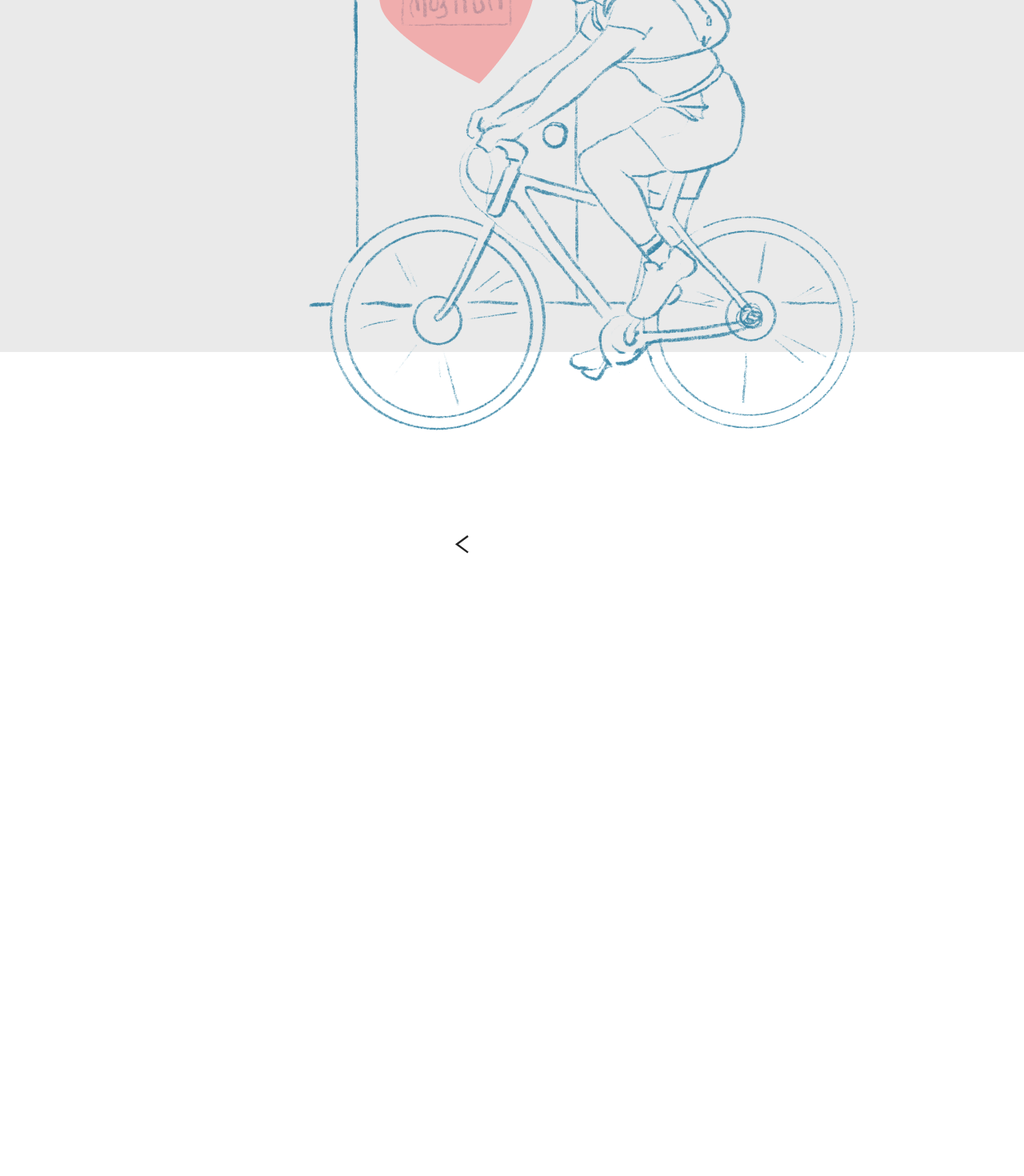
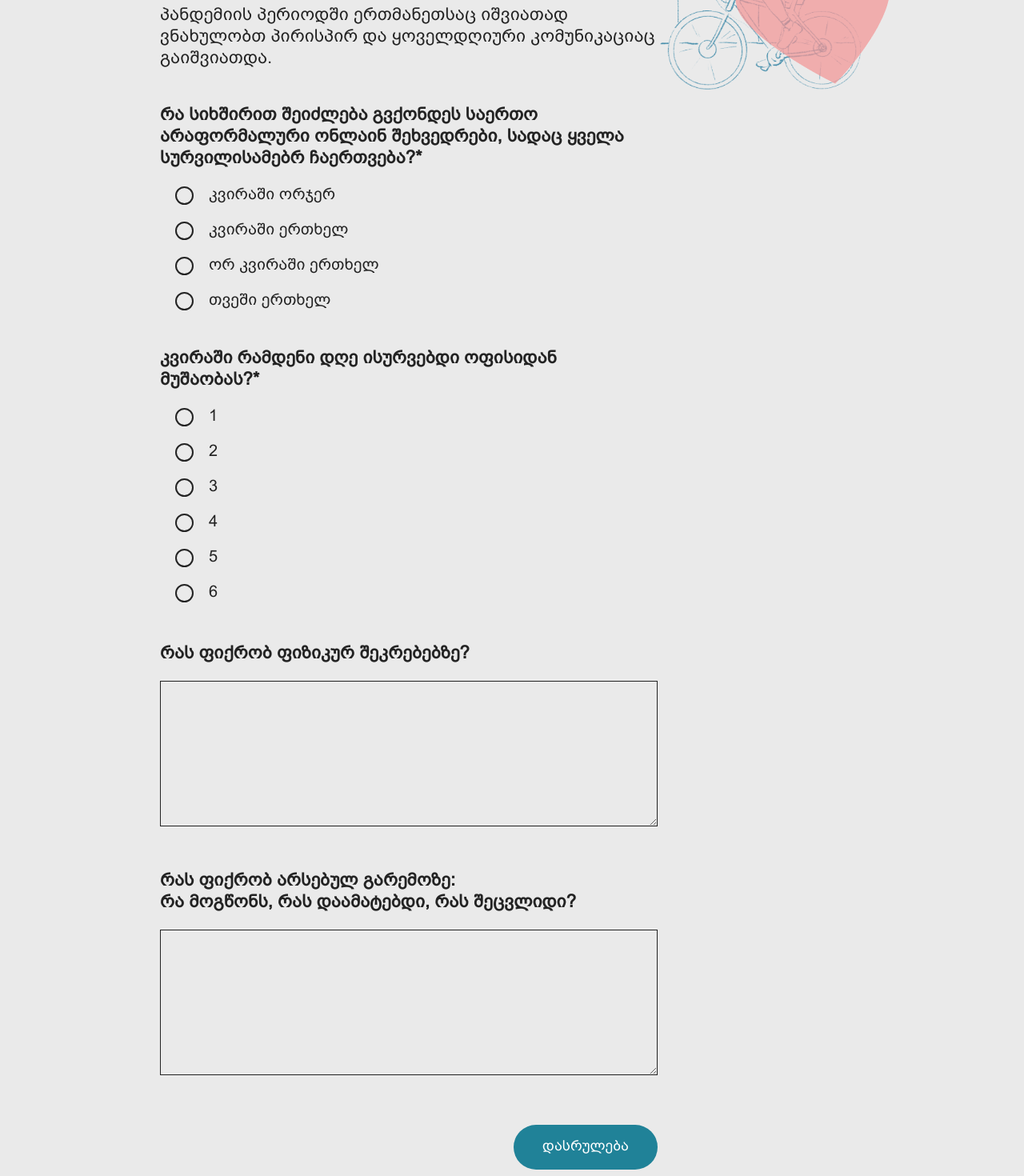
Before and after one commit to RedberryInternship/tsukho-covid-questionare, a React (Vite) app: page /form/covid-politic in a window 1280 px wide. Shown: the part 360-1830 px from the top of the page at 80% size. Before the commit the page ends 1052 px from the top, so only its background shows below. Built offline with nearby package versions, Linux system fonts and the light colour scheme; what tailwindcss-animation-delay would draw is missing.

Commit message:
feat: create covid politic form page

```diff
--- /dev/null
+++ b/src/components/FormInputComponents/CovidPoliticRadioButton.tsx
@@ -0,0 +1,36 @@
+import { Fragment } from 'react';
+import { UseFormRegister } from 'react-hook-form';
+
+const CovidPoliticRadioButton = ({
+  register,
+  madeFor,
+  value,
+  buttonText,
+}: {
+  register: UseFormRegister<any>;
+  madeFor: string;
+  value: string;
+  buttonText: string;
+}) => {
+  return (
+    <Fragment>
+      <input
+        type='radio'
+        {...register(madeFor, {
+          required: true,
+        })}
+        id={value}
+        value={value}
+        className='mx-[19px] radio-button'
+      />
+      <label
+        htmlFor={value}
+        className='font-normal text-xl leading-6 text-neutral-850'
+      >
+        {buttonText}
+      </label>
+    </Fragment>
+  );
+};
+
+export default CovidPoliticRadioButton;
--- /dev/null
+++ b/src/components/FormInputComponents/index.ts
@@ -0,0 +1 @@
+export { default as CovidPoliticRadioButton } from './CovidPoliticRadioButton';
--- a/src/components/FormsInputs/CovidPoliticFormInputs.tsx
+++ b/src/components/FormsInputs/CovidPoliticFormInputs.tsx
@@ -1,5 +1,159 @@
+import { CovidPoliticRadioButton } from '~/components';
+import useCovidPoliticFormInputs from '~/components/FormsInputs/FormInputsHooks/useCovidPoliticFormInputs';
+
 const CovidPoliticFormInputs = () => {
-  return <div>CovidPoliticFormInputs</div>;
+  const { register, handleSubmit, onSubmit, isValid } =
+    useCovidPoliticFormInputs();
+
+  return (
+    <div className='w-[622px]'>
+      <p className=' font-normal text-[22px] leading-[27px] text-neutral-850'>
+        რედბერის მთავარი ღირებულება ჩვენი გუნდის თითოეული წევრია. გარემო,
+        რომელსაც ჩვენი თანამშრომლები ქმნით, ბევრისთვის არის და ყოფილა წლების
+        განმავლობაში მიზნებისთვის ერთად ბრძოლის მიზეზი, ბევრისთვის კი — ჩვენთან
+        გადმოსვლის.
+        <br />
+        <br />
+        პანდემიის პერიოდში ერთმანეთსაც იშვიათად ვნახულობთ პირისპირ და
+        ყოველდღიური კომუნიკაციაც გაიშვიათდა.
+      </p>
+      <form className='mt-[44px]' onSubmit={handleSubmit(onSubmit)}>
+        <label
+          htmlFor='non_formal_meetings'
+          className='font-bold leading-[27px] text-[22px] text-neutral-850 mb-[18px] '
+        >
+          რა სიხშირით შეიძლება გვქონდეს საერთო არაფორმალური ონლაინ შეხვედრები,
+          სადაც ყველა სურვილისამებრ ჩაერთვება?*
+        </label>
+        <div className='flex items-center my-[20px] '>
+          <CovidPoliticRadioButton
+            register={register}
+            madeFor={'non_formal_meetings'}
+            value={'twice_a_week'}
+            buttonText={'კვირაში ორჯერ'}
+          />
+        </div>
+        <div className='flex items-center my-[20px] '>
+          <CovidPoliticRadioButton
+            register={register}
+            madeFor={'non_formal_meetings'}
+            value={'once_a_week'}
+            buttonText={'კვირაში ერთხელ'}
+          />
+        </div>
+        <div className='flex items-center my-[20px] '>
+          <CovidPoliticRadioButton
+            register={register}
+            madeFor={'non_formal_meetings'}
+            value={'once_in_a_two_weeks'}
+            buttonText={'ორ კვირაში ერთხელ'}
+          />
+        </div>
+        <div className='flex items-center mt-[20px] mb-[47px] '>
+          <CovidPoliticRadioButton
+            register={register}
+            madeFor={'non_formal_meetings'}
+            value={'once_in_a_month'}
+            buttonText={'თვეში ერთხელ'}
+          />
+        </div>
+
+        <label
+          htmlFor='number_of_days_from_office'
+          className='font-bold leading-[27px] text-[22px] text-neutral-850 mb-[18px] '
+        >
+          კვირაში რამდენი დღე ისურვებდი ოფისიდან <br /> მუშაობას?*
+        </label>
+        <div className='flex items-center my-[20px]'>
+          <CovidPoliticRadioButton
+            register={register}
+            madeFor={'number_of_days_from_office'}
+            value={'1'}
+            buttonText={'1'}
+          />
+        </div>
+        <div className='flex items-center my-[20px]'>
+          <CovidPoliticRadioButton
+            register={register}
+            madeFor={'number_of_days_from_office'}
+            value={'2'}
+            buttonText={'2'}
+          />
+        </div>
+        <div className='flex items-center my-[20px]'>
+          <CovidPoliticRadioButton
+            register={register}
+            madeFor={'number_of_days_from_office'}
+            value={'3'}
+            buttonText={'3'}
+          />
+        </div>
+        <div className='flex items-center my-[20px]'>
+          <CovidPoliticRadioButton
+            register={register}
+            madeFor={'number_of_days_from_office'}
+            value={'4'}
+            buttonText={'4'}
+          />
+        </div>
+        <div className='flex items-center my-[20px]'>
+          <CovidPoliticRadioButton
+            register={register}
+            madeFor={'number_of_days_from_office'}
+            value={'5'}
+            buttonText={'5'}
+          />
+        </div>
+        <div className='flex items-center mt-[20px] mb-[51px]'>
+          <CovidPoliticRadioButton
+            register={register}
+            madeFor={'number_of_days_from_office'}
+            value={'6'}
+            buttonText={'6'}
+          />
+        </div>
+
+        <label
+          htmlFor='what_about_meetings_in_live'
+          className='font-bold leading-[27px] text-[22px] text-neutral-850 mb-[20px] '
+        >
+          რას ფიქრობ ფიზიკურ შეკრებებზე?
+        </label>
+        <textarea
+          {...register('what_about_meetings_in_live')}
+          id='what_about_meetings_in_live'
+          cols={30}
+          rows={10}
+          className='bg-white-150 w-[622px] h-[182px] border-[1px] border-neutral-850 mt-[20px] px-[15px] py-[10px] font-normal text-xl text-neutral-850 mb-[47px]'
+        ></textarea>
+
+        <label
+          htmlFor='tell_us_your_opinion_about_us	'
+          className='font-bold leading-[27px] text-[22px] text-neutral-850 mb-[20px] '
+        >
+          რას ფიქრობ არსებულ გარემოზე: <br /> რა მოგწონს, რას დაამატებდი, რას
+          შეცვლიდი?
+        </label>
+        <textarea
+          {...register('tell_us_your_opinion_about_us	')}
+          id='tell_us_your_opinion_about_us	'
+          cols={30}
+          rows={10}
+          className='bg-white-150 w-[622px] h-[182px] border-[1px] border-neutral-850 mt-[20px] px-[15px] py-[10px] font-normal text-xl text-neutral-850 '
+        ></textarea>
+
+        <div className='mt-[54px] flex justify-end items-center mb-[74px]'>
+          <button
+            type='submit'
+            disabled={!isValid}
+            className='w-[180px] h-[56px] rounded-[42px] bg-cyan-750 text-lg text-white-100 leading-[22px]'
+          >
+            დასრულება
+          </button>
+        </div>
+      </form>
+    </div>
+  );
 };
 
 export default CovidPoliticFormInputs;
--- /dev/null
+++ b/src/components/FormsInputs/FormInputsHooks/useCovidPoliticFormInputs.tsx
@@ -0,0 +1,17 @@
+import { useForm } from 'react-hook-form';
+
+const useCovidPoliticFormInputs = () => {
+  const {
+    register,
+    handleSubmit,
+    formState: { isValid },
+  } = useForm({ mode: 'onChange' });
+
+  const onSubmit = (data: any) => {
+    console.log(data);
+  };
+
+  return { register, handleSubmit, onSubmit, isValid };
+};
+
+export default useCovidPoliticFormInputs;
--- a/src/components/Layout/Layout.tsx
+++ b/src/components/Layout/Layout.tsx
@@ -2,7 +2,7 @@ import { LayoutProps } from '~/types';
 
 const Layout = ({ children, page }: LayoutProps) => {
   return (
-    <div className='bg-white-150 h-screen pt-[97px] pl-50 pr-50 '>
+    <div className='bg-white-150 min-h-screen pt-[97px] pl-50 pr-50'>
       <div className='flex justify-between items-center pb-[23px] border-b-2 border-neutral-850'>
         <img src='/assets/icons/redberry-letter-logo.png' alt='logo' />
         <h1 className='font-bold text-neutral-850 text-[40px] leading-[40px]'>
--- a/src/components/index.ts
+++ b/src/components/index.ts
@@ -2,3 +2,4 @@ export * from './Layout';
 export * from './icons';
 export * from './AnimationComponents';
 export * from './FormsInputs';
+export * from './FormInputComponents';
--- a/src/pages/FormPages/CovidPoliticPage.tsx
+++ b/src/pages/FormPages/CovidPoliticPage.tsx
@@ -2,6 +2,7 @@ import { Link } from 'react-router-dom';
 import {
   ArrowLeft,
   CovidPoliticFormAnimationComponents,
+  CovidPoliticFormInputs,
   Layout,
 } from '~/components';
 
@@ -9,10 +10,10 @@ const CovidPoliticPage = () => {
   return (
     <Layout page={4}>
       <div className='flex justify-between'>
-        <div></div>
+        <CovidPoliticFormInputs />
         <CovidPoliticFormAnimationComponents />
       </div>
-      <div className='w-full flex justify-center'>
+      <div className='w-full flex justify-center mb-[50px]'>
         <div className='w-[145px] flex justify-between '>
           <Link to={'../form/is-vacinated?starting-point=backward'}>
             <ArrowLeft />
--- a/tailwind.config.cjs
+++ b/tailwind.config.cjs
@@ -15,6 +15,7 @@ module.exports = {
         },
         cyan: {
           650: '#1289AE',
+          750: '#208298',
         },
         white: {
           100: '#FFFFFF',
```
